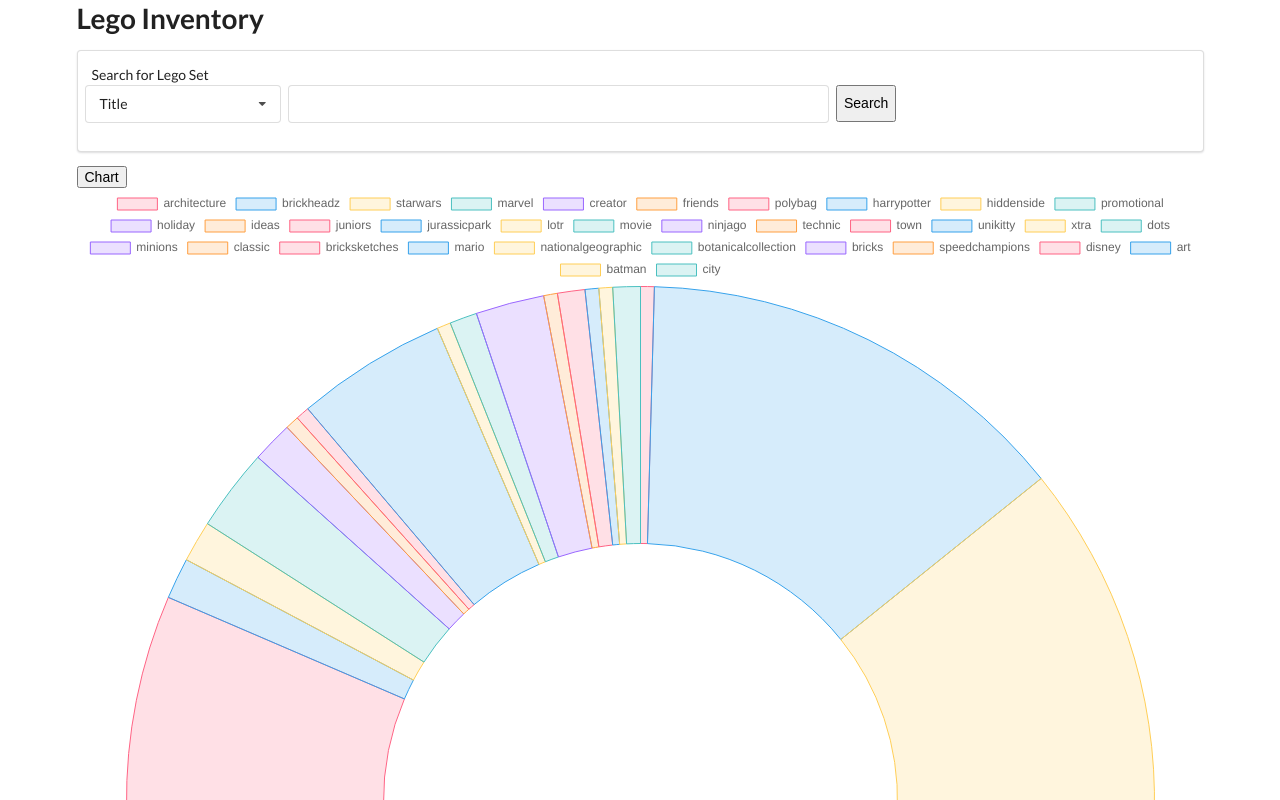
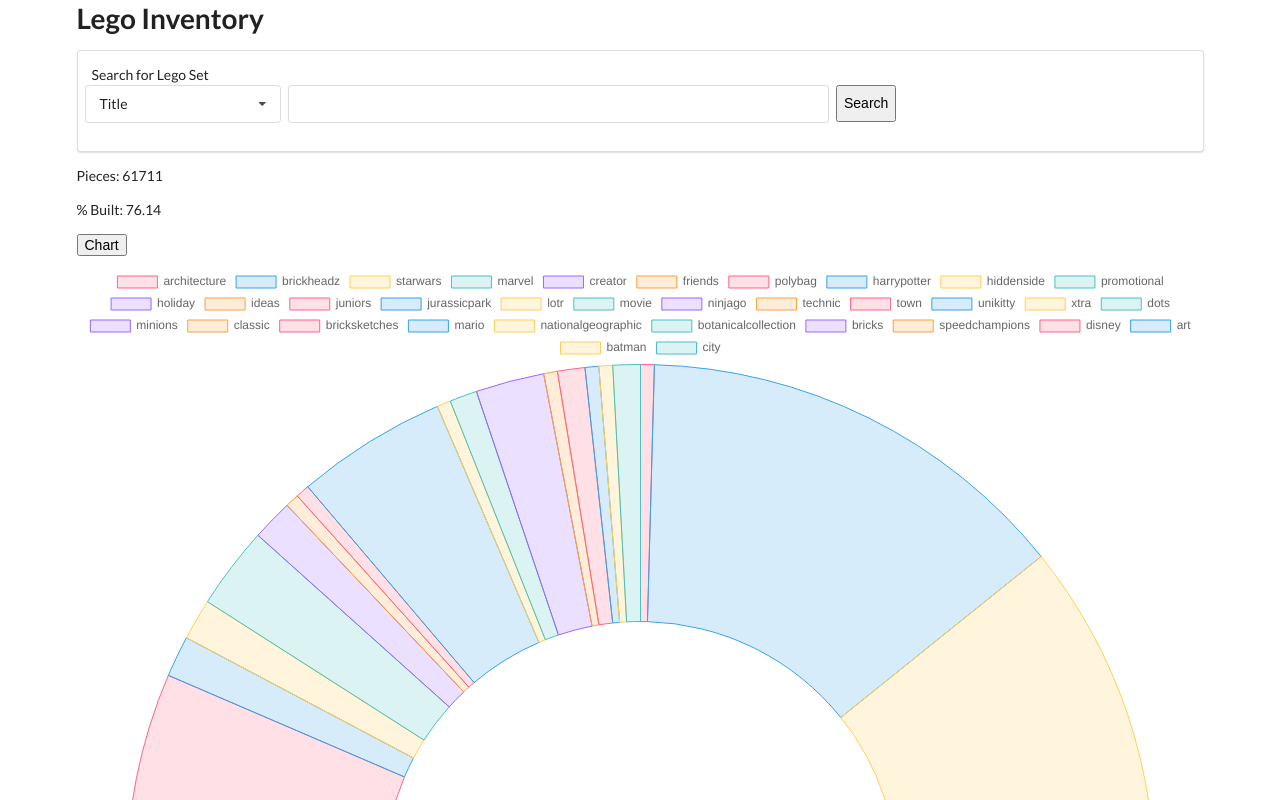
Before and after one commit to TheDoctorWhom/Lego-site, a React (Create React App) app: page / in a window 1280 px wide. Both pictures are taken after a click on the button "Chart". Shown: the top 800 px of the page. Built offline with nearby package versions, Linux system fonts and the light colour scheme.

Commit message:
ui updates

```diff
--- a/public/lego_catalog.json
+++ b/public/lego_catalog.json
@@ -762,7 +762,7 @@
             "TITLE": "Bride",
             "THEME": "brickheadz",
             "NUMBER": "40383",
-            "BUILT": false,
+            "BUILT": true,
             "PIECES": 306
         },
         {
@@ -916,7 +916,7 @@
             "TITLE": "Wedding Groom",
             "THEME": "brickheadz",
             "NUMBER": "40384",
-            "BUILT": false,
+            "BUILT": true,
             "PIECES": 255
         },
         {
@@ -1007,7 +1007,8 @@
             "TITLE": "Police Water Scooter",
             "THEME": "town promotional",
             "NUMBER": "30567",
-            "BUILT": true
+            "BUILT": true,
+            "PIECES": 33
         },
         {
             "TITLE": "Thwomp Drop",
@@ -1104,7 +1105,8 @@
             "TITLE": "Budgie and Chick",
             "THEME": "brickheadz",
             "NUMBER": "40443",
-            "BUILT": true
+            "BUILT": true,
+            "PIECES": 261
         },
         {
             "TITLE": "Mclaren Elva",
@@ -1313,7 +1315,7 @@
             "TITLE": "Nutcracker",
             "THEME": "brickheadz",
             "NUMBER": "40425",
-            "BUILT": false,
+            "BUILT": true,
             "PIECES": 180
         },
         {
--- a/src/components/App.js
+++ b/src/components/App.js
@@ -3,6 +3,7 @@
 import React, { useState } from 'react';
 import SearchBar from './SearchBar';
 import VideoList from './VideoList';
+import Peicecount from './peicecount';
 // import VideoDetail from './VideoDetail';
 import useVideos from '../hooks/useVideos';
 import Chart from './Chart';
@@ -37,8 +38,9 @@ return (
   <div className="ui container">
     <h1>Lego Inventory</h1>
     <SearchBar onFormSubmit={search}/>
+    <Peicecount videos={videos}/>
     <button className="btn btn-default ui" onClick={handleToggle}>Chart</button>
-    { isActive ? <Chart videos={videos}/> : null }
+    { isActive ? <Chart videos={videos} term={search}/> : null }
     <VideoList
       // onVideoSelect={setSelectedVideo}
       videos={videos}
--- a/src/components/Chart.css
+++ b/src/components/Chart.css
@@ -1,5 +1,10 @@
+.chart__container{
+  width: 50 rem;
+  height:  40 rem;
+}
 .chart {
   width: 10px;
+  height: 10px;
 }
 .chart .title {
   display: none;
--- a/src/components/Chart.js
+++ b/src/components/Chart.js
@@ -30,7 +30,7 @@ const data = {
 
 
 
-const Chart = ({ videos }) => {
+const Chart = ({ videos , term }) => {
 
 
     //Make labels from themes of object
@@ -52,13 +52,15 @@ const Chart = ({ videos }) => {
     data.datasets[0].data=counts;
 
     return (
+        <div className='chart__container'>
       <>
-        <div className='chart header'>
+        <div className='chart'>
       <h1 className='title'>Lego Search Chart</h1>
     </div> <
         Doughnut data = { data }
         />
         </>
+        </div>
     )
 };
 
--- a/src/components/SearchBar.js
+++ b/src/components/SearchBar.js
@@ -26,7 +26,7 @@ const SearchBar = ({ onFormSubmit }) => {
         event.preventDefault();
 
         onFormSubmit(term, selectedOption.value);
-        // console.log(selectedOption);
+
     };
 
     // const onValueChange = ( option ) =>{
--- /dev/null
+++ b/src/components/peicecount.js
@@ -0,0 +1,26 @@
+import React from 'react';
+
+const peicecount = ({ videos }) => {
+// console.log(videos);
+const videosPieces = videos.map(video => video.PIECES);
+const numberBuilt = videos.map(video => video.BUILT === true ? 1 : 0);
+
+let numberOfSets = 0;
+
+numberBuilt.forEach(x => x === 1 || x === 0 ? numberOfSets++ : null);
+
+const reducer = (previousValue, currentValue) => previousValue + currentValue;
+
+const numberOfPieces = ((videosPieces.length != [] && videosPieces.length !== 0) ? videosPieces.reduce(reducer): null);
+const percentBuilt = ((numberBuilt.length != [] && numberBuilt.length !== 0) ? ((numberBuilt.reduce(reducer)/numberOfSets) * 100).toFixed(2) : null);
+
+return (
+  <div>
+  <p>Pieces: {numberOfPieces}</p>
+  <p>% Built: {percentBuilt}</p>
+  <p></p>
+  </div>
+  );
+};
+
+export default peicecount;
```
